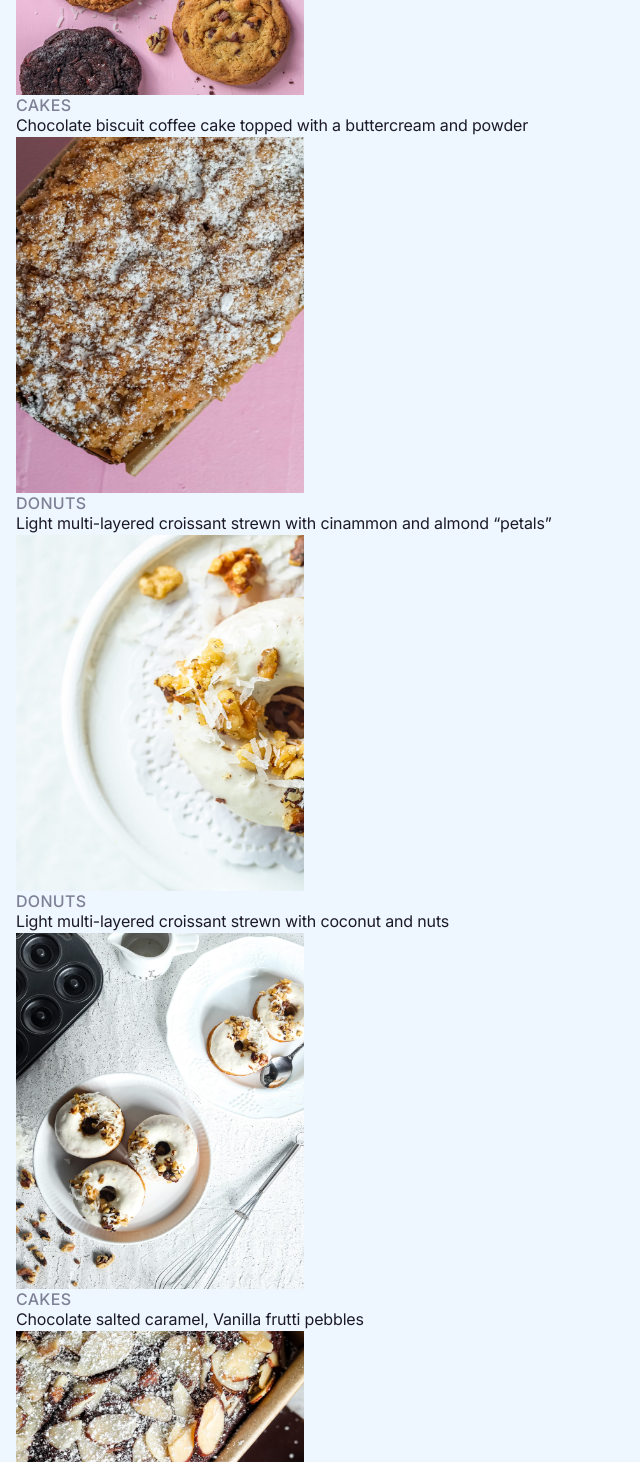
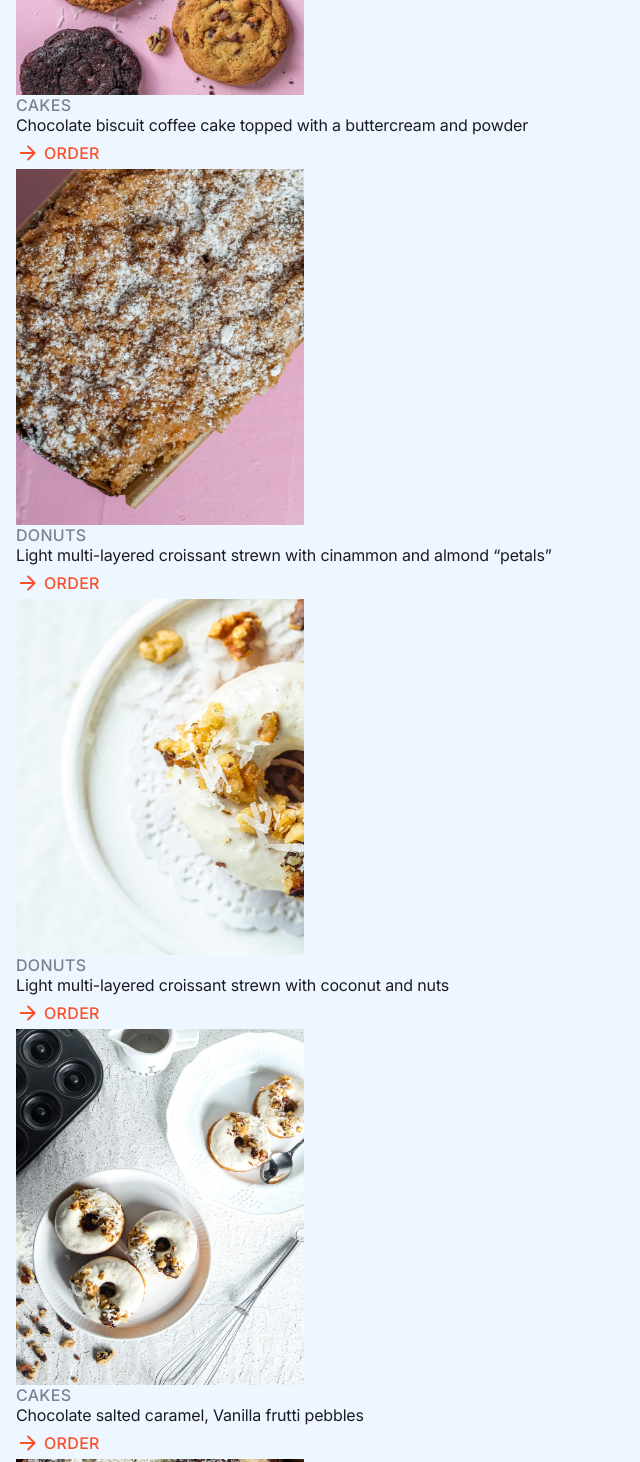
Before and after one commit to Vira-V/Creative-bakery, a website: page index.html in a window 1280 px wide. Shown: the part 1620-3082 px from the top of the page, without its empty margins (0-640 px from the left). Drawn offline with nearby package versions, Linux system fonts and the light colour scheme; files that its build step writes are made by us from their sources.

Commit message:
adding Order button to each product

```diff
--- a/index.html
+++ b/index.html
@@ -57,6 +57,9 @@
             <p class="main__paragraph">
               Chocolate biscuit coffee cake topped with a buttercream and powder
             </p>
+            <a href="#" class="button__article">
+              <span class="button__article--text">Order </span>
+            </a>
           </article>
 
           <article class="article">
@@ -70,6 +73,9 @@
               Light multi-layered croissant strewn with cinammon and almond
               “petals”
             </p>
+            <a href="#" class="button__article">
+              <span class="button__article--text">Order </span>
+            </a>
           </article>
 
           <article class="article">
@@ -82,6 +88,9 @@
             <p class="main__paragraph">
               Light multi-layered croissant strewn with coconut and nuts
             </p>
+            <a href="#" class="button__article">
+              <span class="button__article--text">Order </span>
+            </a>
           </article>
 
           <article class="article">
@@ -94,6 +103,9 @@
             <p class="main__paragraph">
               Chocolate salted caramel, Vanilla frutti pebbles
             </p>
+            <a href="#" class="button__article">
+              <span class="button__article--text">Order </span>
+            </a>
           </article>
 
           <article class="article">
@@ -107,6 +119,9 @@
               Oatmeal cookies with golden raisins, orange zest and chocolate
               chips
             </p>
+            <a href="#" class="button__article">
+              <span class="button__article--text">Order </span>
+            </a>
           </article>
         </div>
       </section>
```
